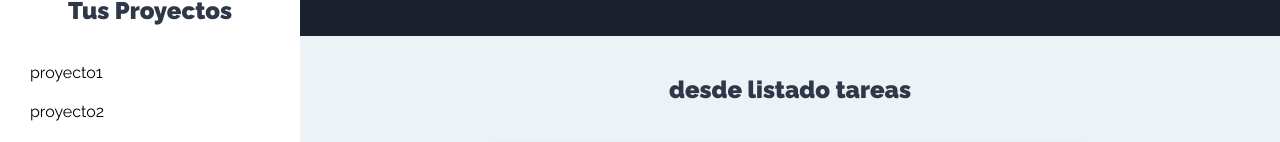
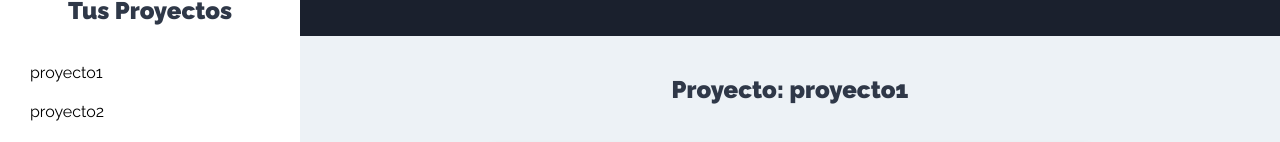
Before and after one commit to johanBautista/MERNTasks-Cliente, a React (Create React App) app: page /proyectos in a window 1280 px wide. Both pictures are taken after a click on the button "proyecto1". Shown: the part 256-398 px from the top of the page. Built offline with nearby package versions, Linux system fonts and the light colour scheme.

Commit message:
mostrar proyecto actual y condicional formTarea

```diff
--- a/src/components/proyectos/Proyecto.js
+++ b/src/components/proyectos/Proyecto.js
@@ -1,13 +1,17 @@
-import React from 'react';
+import React, { useContext } from 'react';
+import proyectoContext from '../../context/proyectos/proyectoContext';
 
 const Proyecto = ({ proyecto }) => {
+  // state del formulario
+  const proyectosContext = useContext(proyectoContext);
+  const { ProyectoActual } = proyectosContext;
 
   return (
     <li>
       <button
         type="button"
         className="btn btn-blank"
-        // onClick={() => seleccionarProyecto(proyecto._id)}
+        onClick={() => ProyectoActual(proyecto.id)}
       >
         {proyecto.nombre}
       </button>
--- a/src/components/tareas/FormTarea.js
+++ b/src/components/tareas/FormTarea.js
@@ -1,7 +1,11 @@
-import React from 'react';
-import { useState } from 'react';
+import React, { useState, useContext } from 'react';
+import proyectoContext from '../../context/proyectos/proyectoContext';
 
 const FormTarea = () => {
+  // state del formulario
+  const proyectosContext = useContext(proyectoContext);
+  const { proyecto } = proyectosContext;
+
   //
   const [tarea, guardarTarea] = useState({
     nombre: '',
@@ -9,6 +13,9 @@
 
   //
   const { nombre } = tarea;
+  //
+  if (!proyecto) return null;
+  const [proyectoActual] = proyecto;
 
   //
   const handleChange = (e) => {
--- a/src/components/tareas/ListadoTareas.js
+++ b/src/components/tareas/ListadoTareas.js
@@ -1,7 +1,15 @@
-import React, { Fragment } from 'react';
+import React, { Fragment, useContext } from 'react';
 import Tarea from './Tarea';
+import proyectoContext from '../../context/proyectos/proyectoContext';
 
 const ListadoTareas = () => {
+  // state del formulario
+  const proyectosContext = useContext(proyectoContext);
+  const { proyecto } = proyectosContext;
+
+  if (!proyecto) return <h2>Selecciona un Proyecto</h2>;
+  const [proyectoActual] = proyecto;
+
   const tareasProyecto = [
     { nombre: 'tarea1', estado: true },
     { nombre: 'tarea2', estado: false },
@@ -9,9 +17,11 @@
     { nombre: 'tarea4', estado: false },
   ];
 
+
+
   return (
     <Fragment>
-      <h2>desde listado tareas</h2>
+      <h2>Proyecto: {proyectoActual.nombre}</h2>
 
       <ul className="listado-tareas">
         {tareasProyecto.length === 0 ? (
@@ -23,7 +33,7 @@
         )}
       </ul>
       <button
-      type="button"
+        type="button"
         className="btn btn-eliminar"
         // onClick={onClickEliminar}
       >
--- a/src/context/proyectos/proyectoReducer.js
+++ b/src/context/proyectos/proyectoReducer.js
@@ -3,6 +3,7 @@
   OBTENER_PROYECTOS,
   AGREGAR_PROYECTO,
   VALIDAR_FORMULARIO,
+  PROYECTO_ACTUAL,
 } from '../../types';
 // import Proyectos from '../../components/proyectos/Proyectos';
 
@@ -34,6 +35,14 @@
         errorformulario: true,
       };
 
+    case PROYECTO_ACTUAL:
+      return {
+        ...state,
+        proyecto: state.proyectos.filter(
+          (proyecto) => proyecto.id === action.payload,
+        ),
+      };
+
     default:
       return state;
   }
--- a/src/context/proyectos/proyectoState.js
+++ b/src/context/proyectos/proyectoState.js
@@ -8,6 +8,7 @@
   OBTENER_PROYECTOS,
   AGREGAR_PROYECTO,
   VALIDAR_FORMULARIO,
+  PROYECTO_ACTUAL,
 } from '../../types';
 
 const ProyectoState = (props) => {
@@ -22,6 +23,7 @@
     proyectos: [],
     formulario: false,
     errorformulario: false,
+    proyecto: null,
   };
 
   //
@@ -57,16 +59,25 @@
       type: VALIDAR_FORMULARIO,
     });
   };
+
+  const ProyectoActual = (proyectoId) => {
+    dispatch({
+      type: PROYECTO_ACTUAL,
+      payload: proyectoId,
+    });
+  };
   return (
     <proyectoContext.Provider
       value={{
         proyectos: state.proyectos,
         formulario: state.formulario,
         errorformulario: state.errorformulario,
+        proyecto: state.proyecto,
         mostrarFormulario,
         obtenerProyectos,
         agregarProyecto,
         mostrarError,
+        ProyectoActual,
       }}
     >
       {props.children}
--- a/src/types/index.js
+++ b/src/types/index.js
@@ -2,3 +2,4 @@
 export const OBTENER_PROYECTOS = 'OBTENER_PROYECTOS';
 export const AGREGAR_PROYECTO = 'AGREGAR_PROYECTO';
 export const VALIDAR_FORMULARIO = 'VALIDAR_FORMULARIO';
+export const PROYECTO_ACTUAL = 'PROYECTO_ACTUAL';
```
